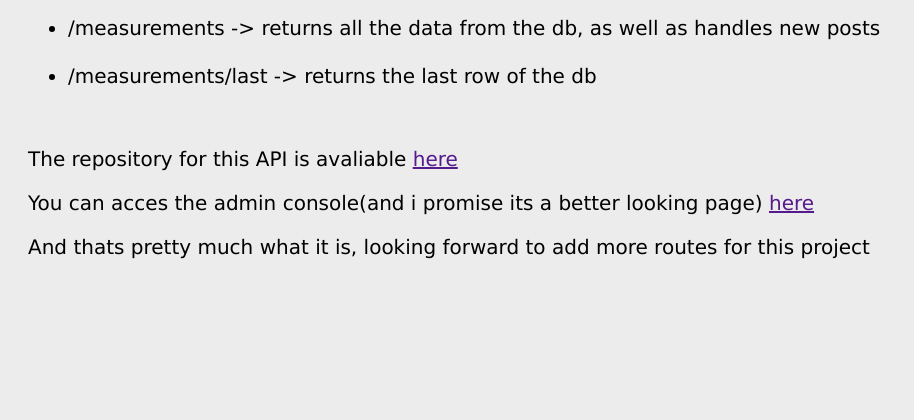
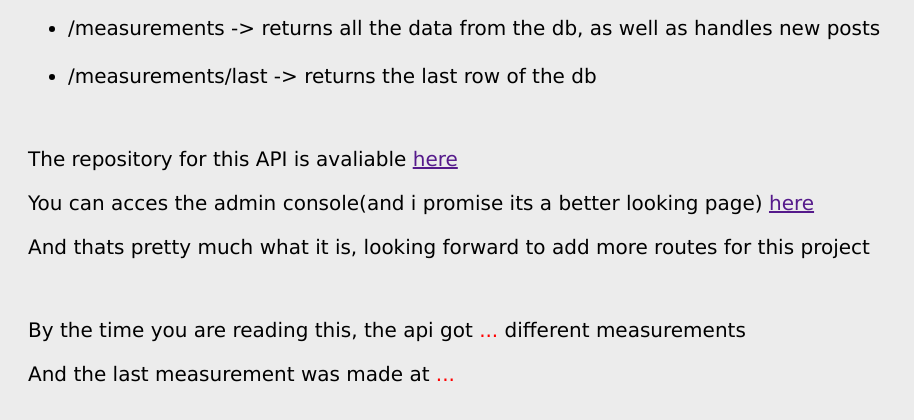
Before and after one commit to gab5987/wstation-api, a PHP site: page / in a window 1280 px wide. Shown: the part 380-800 px from the top of the page, without its empty margins (0-914 px from the left). Run offline with PHP 8.4, Linux system fonts and the light colour scheme.

Commit message:
Feat: Showing last data on index page

```diff
--- a/static/index.css
+++ b/static/index.css
@@ -18,3 +18,6 @@
     font-family: verdana;
     margin-left: 20px;
 }
+.indicator {
+    color: red;
+}
--- /dev/null
+++ b/static/index.js
@@ -0,0 +1,11 @@
+fetch('/measurements/last')
+        .then(response => response.json())
+        .then(data => {
+            document.getElementById('totalMeasurements').innerHTML = data.split('$')[0];
+            document.getElementById('lastMeasurementTime').innerHTML = getData(data.split('$')[4]);
+        });
+
+function getData(epochTime) {
+    return epochTime
+    // TODO
+}
--- a/static/index.php
+++ b/static/index.php
@@ -17,6 +17,7 @@
         </ul>
     </div>
     <br/>
+
     <p>But, what the heck does those routes do? you may ask...</p>
     <p>Well, heres the explanation:</p>
     <div class="list">
@@ -26,9 +27,19 @@
         </ul>
     </div>
     <br/>
+
     <p>The repository for this API is avaliable <a href="">here</a></p>
     <p>You can acces the admin console(and i promise its a better looking page) <a href="">here</a></p>
     <p>And thats pretty much what it is, looking forward to add more routes for this project</p>
+    <br/>
 
+    <p>
+        By the time you are reading this, the api got <a id="totalMeasurements" class="indicator">...</a> different measurements
+    </p>
+    <p>
+        And the last measurement was made at <a id="lastMeasurementTime" class="indicator">...</a>
+    </p>
+
+    <script src="./static/index.js"></script>
 </body>
 </html>
```
Lines whose indentation alone changed are shown as unchanged.
